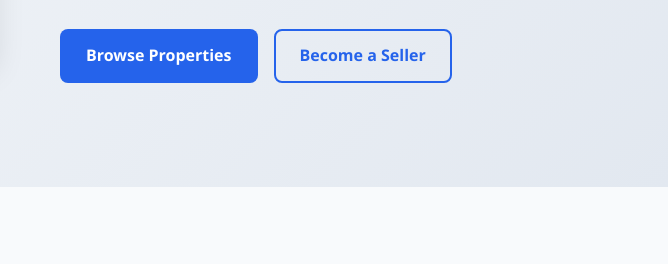
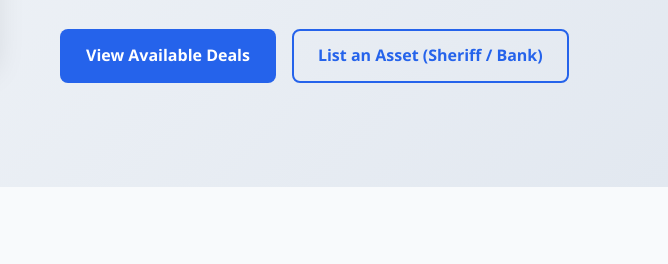
Before and after one commit to auprolis-code/Auprolis-Final, a plain HTML site: page index.html in a window 1280 px wide. Shown: the part 533-797 px from the top of the page, 612-1280 px from the left. Drawn offline with Linux system fonts and the light colour scheme.

Commit message:
Update landing page call-to-action buttons: Change to 'View Available Deals' and 'List an Asset (Sheriff / Bank)', update links accordingly

```diff
--- a/assets/js/script.js
+++ b/assets/js/script.js
@@ -233,8 +233,8 @@ window.addEventListener('scroll', debouncedScrollHandler);
 
 // Enhanced Button Functionality
 document.addEventListener('DOMContentLoaded', function() {
-    // Handle "Browse Assets" button
-    const browseAssetsBtn = document.querySelector('a[href="assets-list.html"]');
+    // Handle "View Available Deals" button
+    const browseAssetsBtn = document.querySelector('.hero-buttons a[href="login.html"]');
     if (browseAssetsBtn) {
         browseAssetsBtn.addEventListener('click', function(e) {
             // Add loading state
@@ -250,7 +250,7 @@ document.addEventListener('DOMContentLoaded', function() {
         });
     }
 
-    // Handle "Become a Seller" button
+    // Handle "List an Asset (Sheriff / Bank)" button
     const becomeSellerBtn = document.querySelector('a[href="application-form.html"]');
     if (becomeSellerBtn) {
         becomeSellerBtn.addEventListener('click', function(e) {
--- a/index.html
+++ b/index.html
@@ -41,8 +41,8 @@
                 <h1>Botswana's Trusted Marketplace for Sheriff & Distressed Assets</h1>
                 <p>The national platform where banks, sheriffs, and buyers securely list, reserve, and acquire distressed properties — all in one verified system.</p>
                 <div class="hero-buttons">
-                    <a href="assets-list.html" class="btn btn-primary">Browse Properties</a>
-                    <a href="application-form.html" class="btn btn-secondary">Become a Seller</a>
+                    <a href="login.html" class="btn btn-primary">View Available Deals</a>
+                    <a href="application-form.html" class="btn btn-secondary">List an Asset (Sheriff / Bank)</a>
                 </div>
             </div>
         </div>
```
